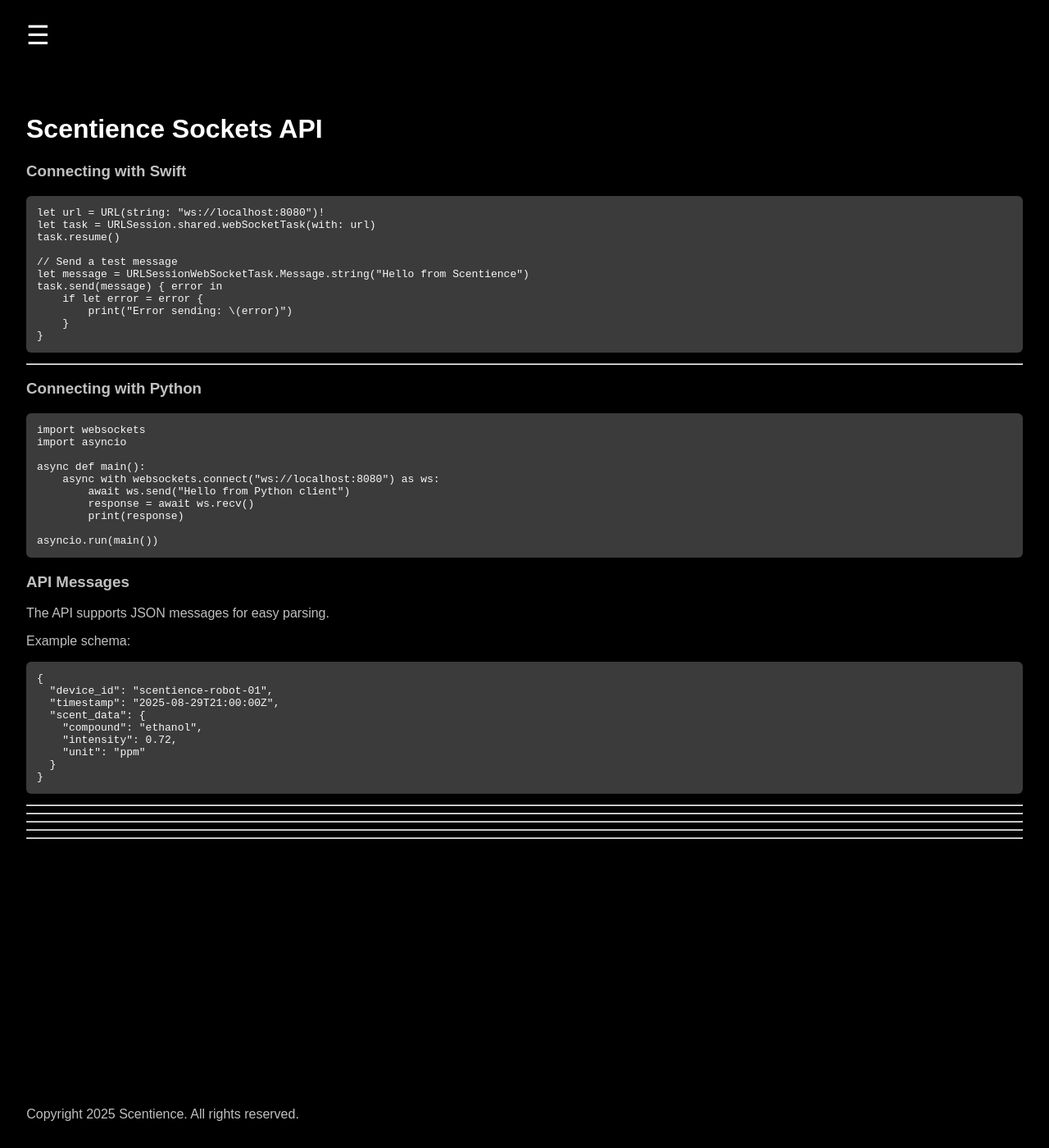
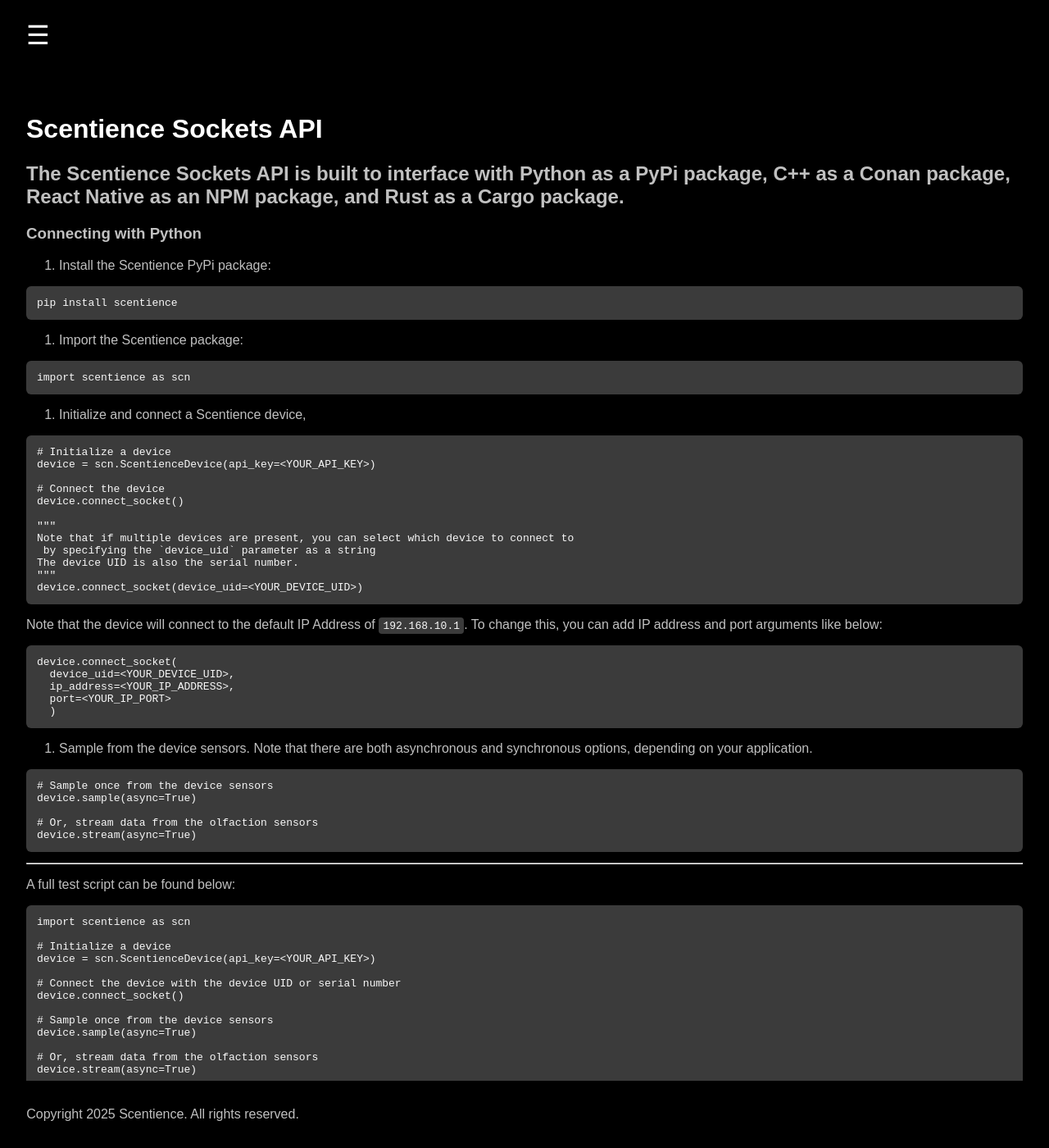
Before and after one commit to Scentience/docs-api, a Jekyll site: the page built from sockets-api.md, in a window 1280 px wide and 1400 px high. Shown: the whole window at 82% size. Built offline with Jekyll 4.4.1, drawn with Linux system fonts in a browser that asks for light colours; some of the changed text lies outside the part shown.

Commit message:
update sockets api

````diff
--- a/sockets-api.md
+++ b/sockets-api.md
@@ -5,49 +5,129 @@
 
 # Scentience Sockets API
 
-### Connecting with Swift
-```python
-let url = URL(string: "ws://localhost:8080")!
-let task = URLSession.shared.webSocketTask(with: url)
-task.resume()
-
-// Send a test message
-let message = URLSessionWebSocketTask.Message.string("Hello from Scentience")
-task.send(message) { error in
-    if let error = error {
-        print("Error sending: \(error)")
-    }
-}
-```
+The Scentience Sockets API is built to interface with Python as a PyPi package, C++ as a Conan package, React Native as an NPM package, and Rust as a Cargo package.
 ---
 ### Connecting with Python
-```python
-import websockets
-import asyncio
 
-async def main():
-    async with websockets.connect("ws://localhost:8080") as ws:
-        await ws.send("Hello from Python client")
-        response = await ws.recv()
-        print(response)
+1. Install the Scentience PyPi package:
 
-asyncio.run(main())
+```bash
+pip install scentience
 ```
 
+2. Import the Scentience package:
+
+```python
+import scentience as scn
+```
+
+3. Initialize and connect a Scentience device,
+
+```python
+# Initialize a device
+device = scn.ScentienceDevice(api_key=<YOUR_API_KEY>)
+
+# Connect the device
+device.connect_socket()
+
+"""
+Note that if multiple devices are present, you can select which device to connect to
+ by specifying the `device_uid` parameter as a string
+The device UID is also the serial number.
+"""
+device.connect_socket(device_uid=<YOUR_DEVICE_UID>)
+```
+
+Note that the device will connect to the default IP Address of `192.168.10.1`.
+To change this, you can add IP address and port arguments like below:
+```python
+device.connect_socket(
+  device_uid=<YOUR_DEVICE_UID>,
+  ip_address=<YOUR_IP_ADDRESS>,
+  port=<YOUR_IP_PORT>
+  )
+```
+
+4. Sample from the device sensors.
+Note that there are both asynchronous and synchronous options, depending on your application.
+
+```python
+# Sample once from the device sensors
+device.sample(async=True)
+
+# Or, stream data from the olfaction sensors
+device.stream(async=True)
+```
+
+---
+
+A full test script can be found below:
+
+```python
+import scentience as scn
+
+# Initialize a device
+device = scn.ScentienceDevice(api_key=<YOUR_API_KEY>)
+
+# Connect the device with the device UID or serial number
+device.connect_socket()
+
+# Sample once from the device sensors
+device.sample(async=True)
+
+# Or, stream data from the olfaction sensors
+device.stream(async=True)
+```
+
+---
+
+### Connecting with C++
+
+Coming soon.
+
+### Connecting with Rust
+
+Coming soon.
+
+### Connecting with React
+
+Coming soon.
+
 ### API Messages
-The API supports JSON messages for easy parsing.
+The API communicates through JSON messages for easy parsing.
+Environmental parameters are prefixed with the `ENV_` string.
+Battery parameters are prefixed with the `BATT_` string.
+Olfactory data have no prefixed and each are keyed with their appropriate chemical abbreviations.
+The device UID and timestamp are given to help with multiplexing multiple Scentience devices together.
 
 Example schema:
-```
+```json
 {
-  "device_id": "scentience-robot-01",
-  "timestamp": "2025-08-29T21:00:00Z",
-  "scent_data": {
-    "compound": "ethanol",
-    "intensity": 0.72,
-    "unit": "ppm"
+  "UID": "SCN001",
+  "TIMESTAMP": "2025-08-29T21:00:00Z",
+  "ENV_temperatureC":0,
+  "ENV_humidity":0,
+  "ENV_pressureHpa":1010,
+  "STATUS_opuA":0,
+  "BATT_health":98,
+  "BATT_v":4.5,
+  "BATT_charge":83,
+  "BATT_time":2,
+  "CO2":0,
+  "NH3":270,
+  "NO":6.23,
+  "NO2":6.23,
+  "CO":1275,
+  "C2H5OH":409,
+  "H2":152,
+  "CH4":410,
+  "C3H8":917,
+  "C4H10":917,
+  "H2S":2581,
+  "HCHO":2584,
+  "SO2":1261,
+  "VOC":2917
   }
-}
 ```
 
 ---
````
Also changed, not shown: ble-api.md (+4 -3 lines), sockets-uav-api.md (+2 -6 lines).
